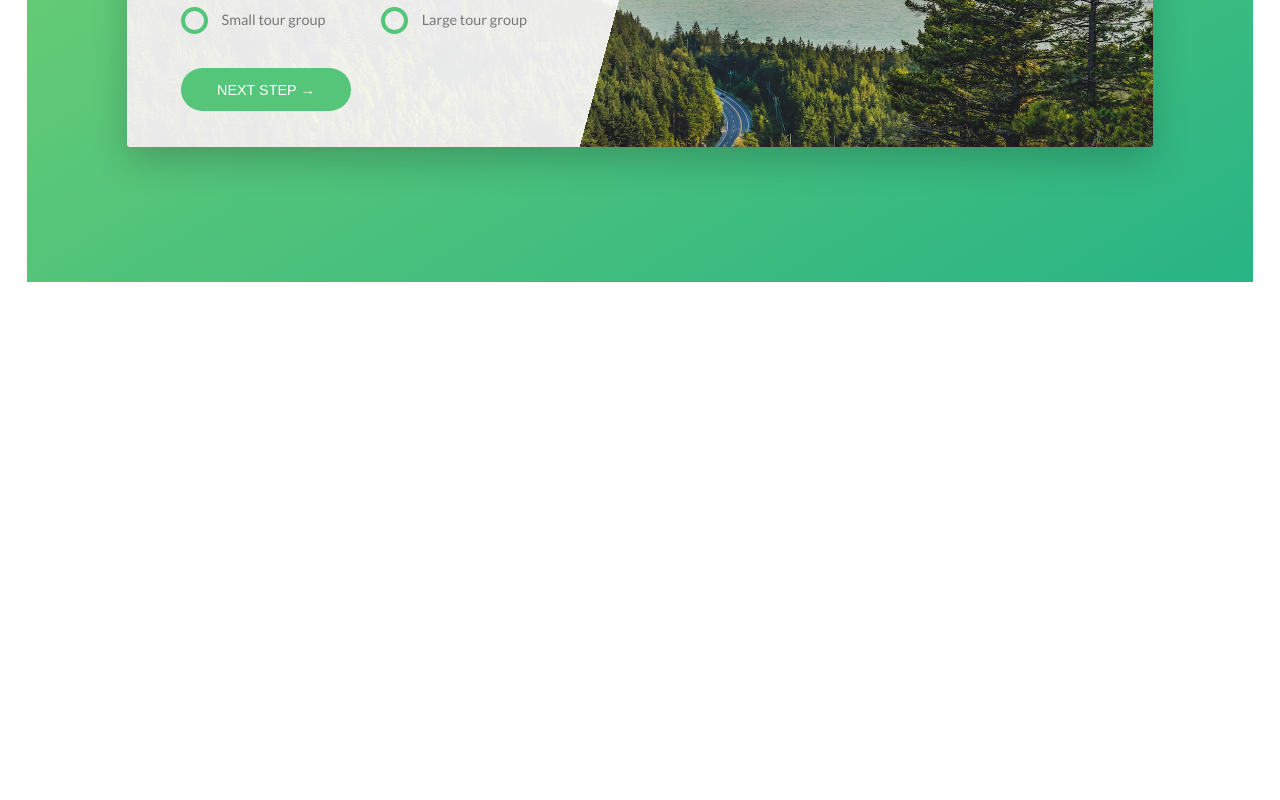
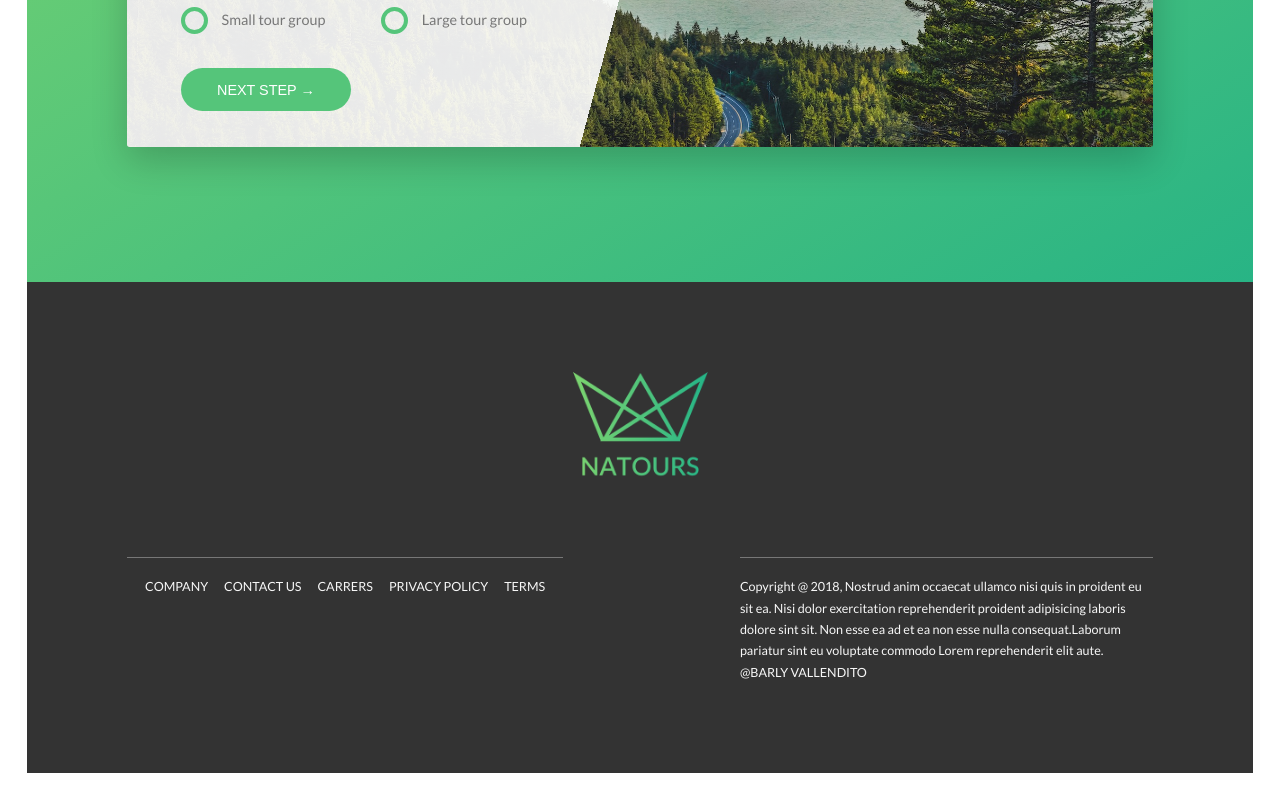
Before and after one commit to vallendito/natours-awesome, a website: page index.html in a window 1280 px wide. Shown: the part 4450-5250 px from the top of the page. Before the commit the page ends 4759 px from the top, so only its background shows below. Drawn offline with Linux system fonts and the light colour scheme; files whose address does not match are found by name.

Commit message:
add footer

```diff
--- a/index.html
+++ b/index.html
@@ -309,6 +309,30 @@
             </section>
         </main>
 
+        <footer class="footer">
+            <div class="footer__logo-box">
+                <img src="img/logo-green-2x.png" alt="Full Logo" class="footer__logo">
+            </div>
+            <div class="row">
+                <div class="col-1-of-2">
+                    <div class="footer__navigation">
+                        <ul class="footer__list">
+                            <li class="footer__item"><a href="" class="footer__link">Company</a></li>
+                            <li class="footer__item"><a href="" class="footer__link">Contact Us</a></li>
+                            <li class="footer__item"><a href="" class="footer__link">Carrers</a></li>
+                            <li class="footer__item"><a href="" class="footer__link">Privacy Policy</a></li>
+                            <li class="footer__item"><a href="" class="footer__link">Terms</a></li>
+                        </ul>
+                    </div>
+                </div>
+                <div class="col-1-of-2">
+                    <p class="footer__copyright">
+                        Copyright @ 2018, Nostrud anim occaecat ullamco nisi quis in proident eu sit ea. Nisi dolor exercitation reprehenderit proident adipisicing laboris dolore sint sit. Non esse ea ad et ea non esse nulla consequat.Laborum pariatur sint eu voluptate commodo Lorem reprehenderit elit aute. <a href="#" class="footer__link"> @Barly Vallendito</a>
+                    </p>
+                </div>
+            </div>
+        </footer>
+
         <!-- <section class="grid-test">
             <div class="row">
                 <div class="col-1-of-2">
--- a/sass/abstracts/_variables.scss
+++ b/sass/abstracts/_variables.scss
@@ -15,6 +15,7 @@ $color-grey-light-2: #eee;
 
 $color-grey-dark: #777;
 $color-grey-dark-2: #999;
+$color-grey-dark-3: #333;
 $color-white: #fff;
 $color-black: #000;
 
--- /dev/null
+++ b/sass/layout/_footer.scss
@@ -0,0 +1,58 @@
+.footer {
+    background-color: $color-grey-dark-3;
+    padding: 10rem 0;
+    font-size: 1.4rem;
+    color: $color-grey-light-1;
+
+    &__logo-box {
+        text-align: center;
+        margin-bottom: 8rem;
+    }
+    &__logo {
+        width: 15rem;
+        height: auto;
+    }
+    &__navigation {
+        border-top: 1px solid $color-grey-dark;
+        padding: 2rem;
+        display: inline-block;
+    }
+    &__list {
+        list-style: none;
+    }
+    &__item {
+        display: inline-block;
+
+        &:not(:last-child) {
+            margin-right: 1.5rem;
+        }
+    }
+    &__link {
+
+        &:link,
+        &:visited {
+            color: $color-grey-light-1;
+            background-color: $color-grey-dark-3;
+            text-decoration: none;
+            text-transform: uppercase;
+            display: inline-block;
+            transition: all .2s;
+        }
+
+        &:hover,
+        &:active {
+            color: $color-primary;
+            box-shadow: 0 1rem 2rem rgba($color-black, .4);
+            transform: rotate(5deg) scale(1.3);
+        }
+    }
+
+    &__copyright {
+        border-top: 1px solid $color-grey-dark;
+        padding-top: 2rem;
+        width: 85%;
+        float: right;
+
+    }
+
+}
--- a/sass/layout/_grid.scss
+++ b/sass/layout/_grid.scss
@@ -1,7 +1,6 @@
 .row {
     max-width: $grid-width;
     margin: 0 auto;
-    color: $color-grey-dark;
 
     &:not(:last-child) {
         margin-bottom: $gutter-vertical;
--- a/sass/main.scss
+++ b/sass/main.scss
@@ -16,6 +16,7 @@
 @import "components/form";
 @import "components/story";
 
+@import "layout/footer";
 @import "layout/grid";
 @import "layout/header";
 
```
Also changed, not shown: css/style.css.
